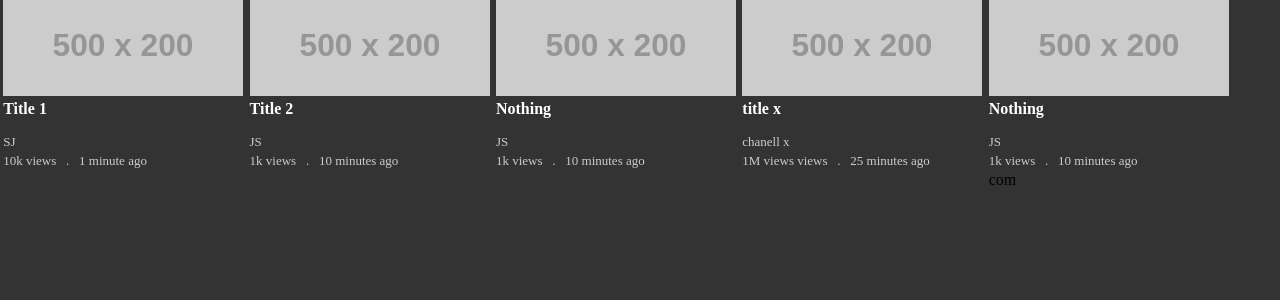
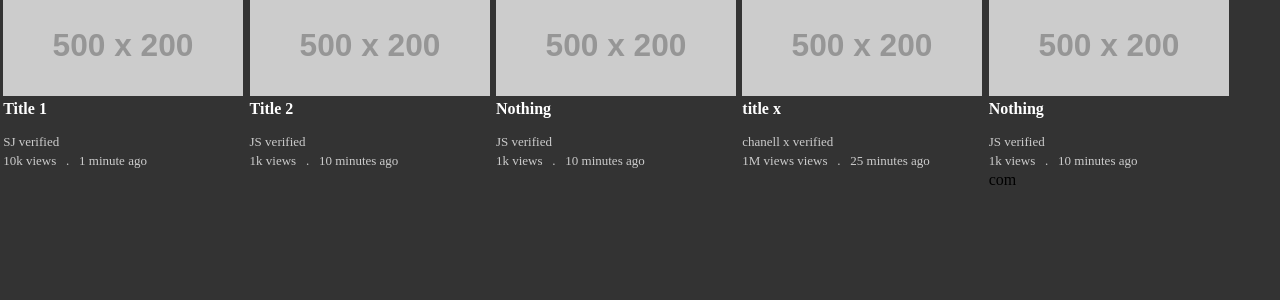
Before and after one commit to sjTheSahilJoseph/The-React, a React (Create React App) app in the folder first_app/: page / in a window 1280 px wide. Shown: the top 300 px of the page. Built offline with nearby package versions, Linux system fonts and the light colour scheme.

Commit message:
We can use If else as well

```diff
--- a/first_app/src/components/Video.js
+++ b/first_app/src/components/Video.js
@@ -7,6 +7,16 @@ function Video(props) {
     let views = props.views;
     let time = props.time;
     let children = props.children;
+    let channelJSX;
+    let verified = true;
+
+    if (verified) {
+    channelJSX = <div className='channel'>{channel} verified</div>
+    }
+        // We can use this as variable.
+    else {
+    channelJSX = <div className='channel'>{channel}</div>
+    }
 
     return (
 
@@ -16,7 +26,7 @@ function Video(props) {
                     <img src="https://placehold.co/500x200" />
                 </div>
                 <div className='title'>{title}</div>
-                <div className='channel'>{channel}</div>
+        {channelJSX}
                 <div className='views'>{views} views <span>.</span> {time}</div>
         {children}
         {// That's how we can use children prop. It is a component.
```
Also changed, not shown: 1 other file (tests, documents, lock files or other folders).
